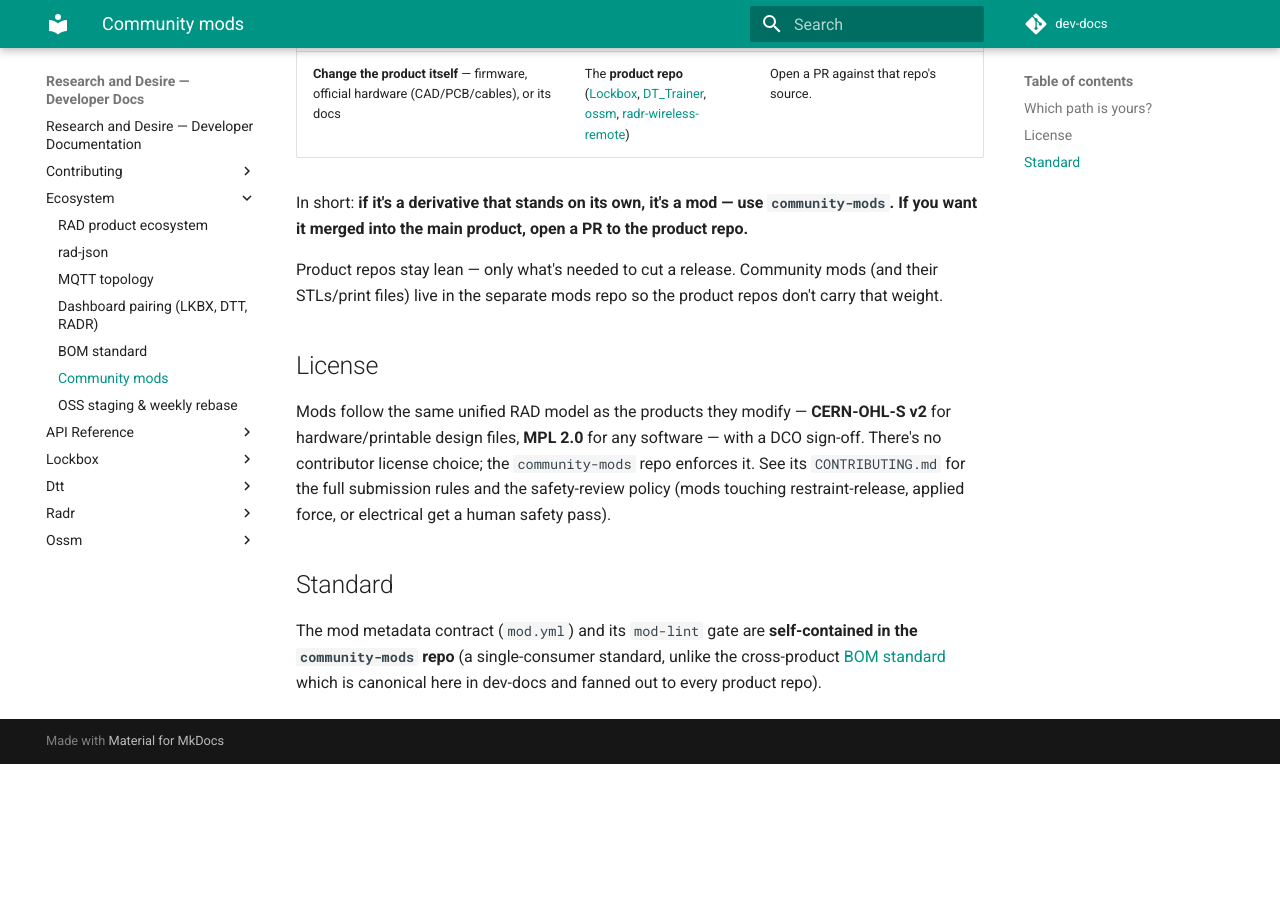
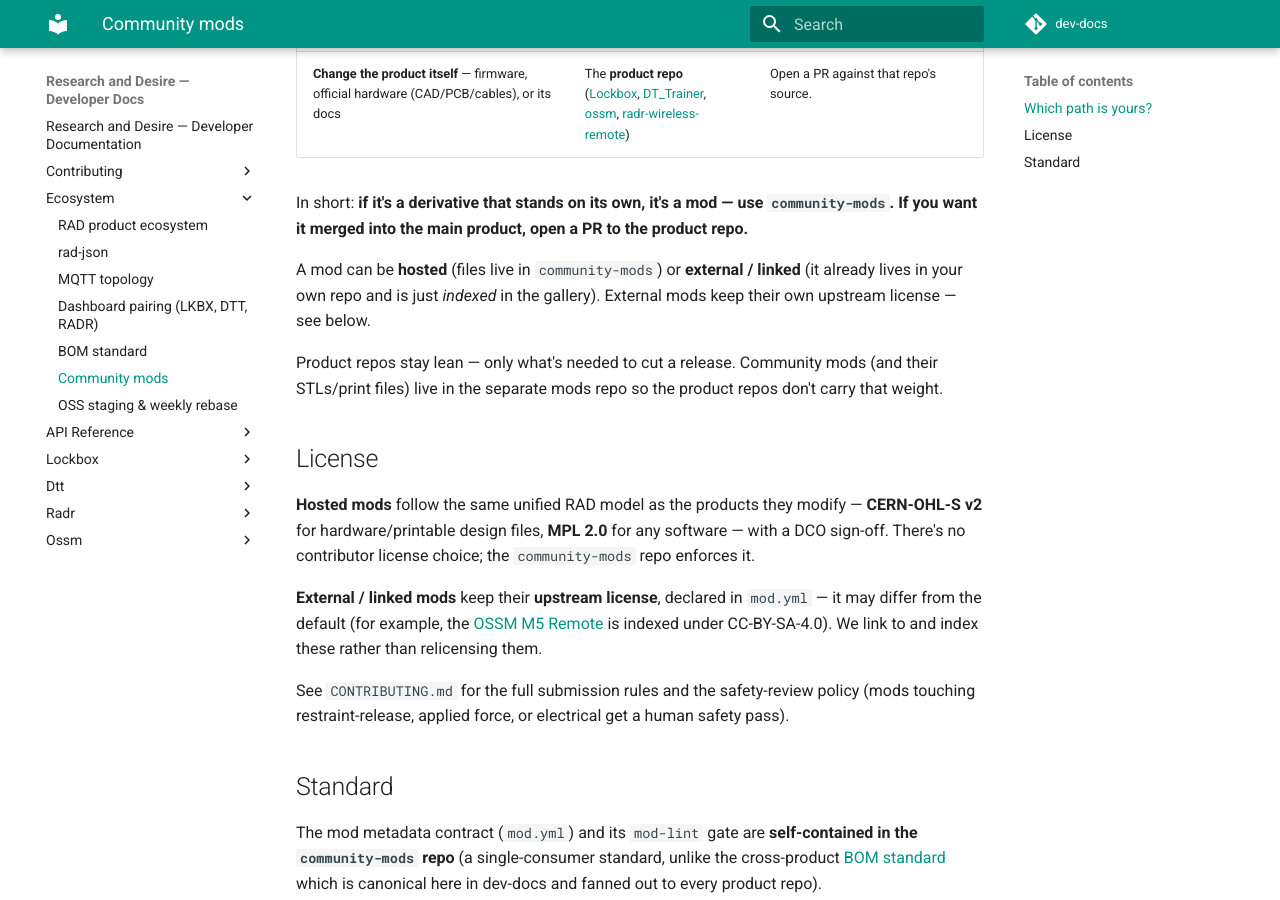
Before and after one commit to researchanddesire/dev-docs, an MkDocs documentation site: the page built from docs/meta/community-mods.md, in a window 1280 px wide and 900 px high, scrolled down 566 px. Built offline with MkDocs 1.6.1 and Material for MkDocs 9.7.7, drawn with Linux system fonts in a browser that asks for light colours; comment, search, counter and statistics services are not loaded; before the commit the page ends 1330 px from its top, so only the background shows below that.

Commit message:
Document hosted vs external/linked mods + differing license
Co-authored-by: Cursor <cursoragent@cursor.com>

```diff
--- a/docs/meta/community-mods.md
+++ b/docs/meta/community-mods.md
@@ -20,18 +20,29 @@ The deciding question is **what you're changing.**
 
 In short: **if it's a derivative that stands on its own, it's a mod — use `community-mods`. If you want it merged into the main product, open a PR to the product repo.**
 
+A mod can be **hosted** (files live in `community-mods`) or **external / linked**
+(it already lives in your own repo and is just *indexed* in the gallery). External
+mods keep their own upstream license — see below.
+
 Product repos stay lean — only what's needed to cut a release. Community mods
 (and their STLs/print files) live in the separate mods repo so the product
 repos don't carry that weight.
 
 ## License
 
-Mods follow the same unified RAD model as the products they modify —
+**Hosted mods** follow the same unified RAD model as the products they modify —
 **CERN-OHL-S v2** for hardware/printable design files, **MPL 2.0** for any
 software — with a DCO sign-off. There's no contributor license choice; the
-`community-mods` repo enforces it. See its `CONTRIBUTING.md` for the full
-submission rules and the safety-review policy (mods touching restraint-release,
-applied force, or electrical get a human safety pass).
+`community-mods` repo enforces it.
+
+**External / linked mods** keep their **upstream license**, declared in
+`mod.yml` — it may differ from the default (for example, the
+[OSSM M5 Remote](https://github.com/ortlof/OSSM-M5-Remote) is indexed under
+CC-BY-SA-4.0). We link to and index these rather than relicensing them.
+
+See `CONTRIBUTING.md` for the full submission rules and the safety-review policy
+(mods touching restraint-release, applied force, or electrical get a human
+safety pass).
 
 ## Standard
 
```
